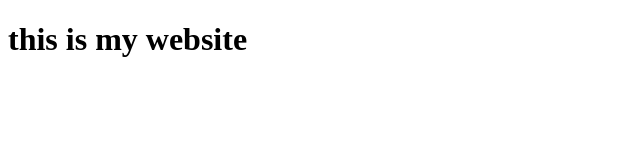
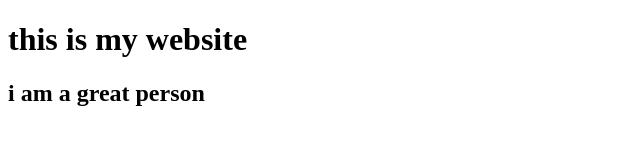
Before and after one commit to adityayadav2468/web-development, a plain HTML site: page index.html in a window 1280 px wide. Shown: the whole page, without its empty margins (0-640 px from the left). Drawn offline with Linux system fonts and the light colour scheme.

Commit message:
main branch

```diff
--- a/index.html
+++ b/index.html
@@ -7,6 +7,7 @@
 </head>
 <body>
     <h1> this is my website</h1>
+    <h2> i am a great person</h2>
 
 </body>
 </html>
```
